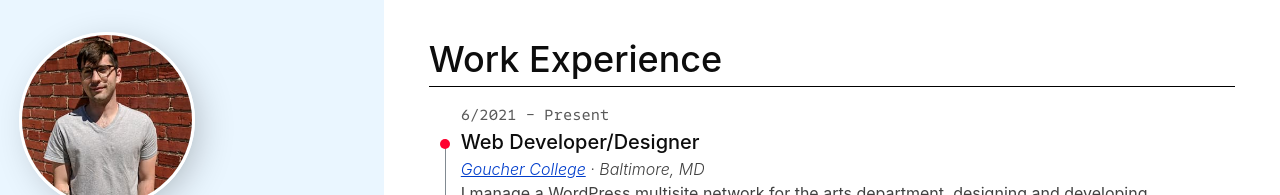
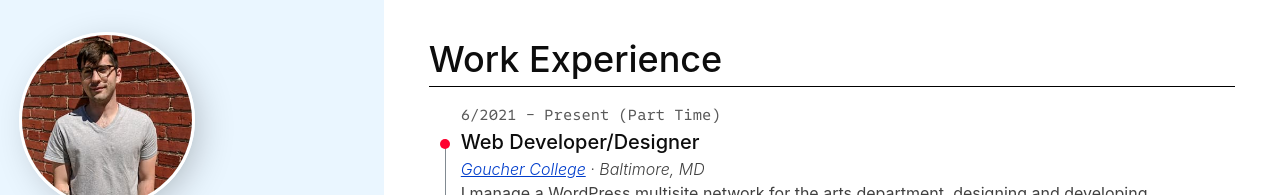
Before and after one commit to troyvassalotti/resume, an Eleventy site: page src/index.njk in a window 1280 px wide. Shown: the top 195 px of the page. Built offline with nearby package versions, Linux system fonts and the light colour scheme; Eleventy itself is replaced by a stand-in of ours; files that its build step writes are made by us from their sources.

Commit message:
add option for part time positions

```diff
--- a/src/index.json
+++ b/src/index.json
@@ -100,6 +100,7 @@
       "dates": {
         "start": "2021-06-07"
       },
+      "partTime": true,
       "responsibilities": "I manage a WordPress multisite network for the arts department, designing and developing sites, PHP templates, and child themes to meet the needs of the department. Students and staff contribute to the site, so I keep structured documentation in order for everyone to be able to complete their work as needed."
     }
   ],
--- a/src/index.njk
+++ b/src/index.njk
@@ -76,7 +76,7 @@
                                         - {% if job.dates.end %}
                                             <time
                                             datetime="{{ job.dates.end }}">{{ job.dates.end | mmyyyy }}</time>{% else %}
-                                            <span>Present</span>{% endif %}
+                                            <span>Present {% if job.partTime %} <span class="job-status">(Part Time)</span>{% endif %}</span>{% endif %}
                                     </p>
                                     <p class="organization p-org h-card">
                                         <a href="{{ job.employer.website }}" class="p-name u-url"
```
